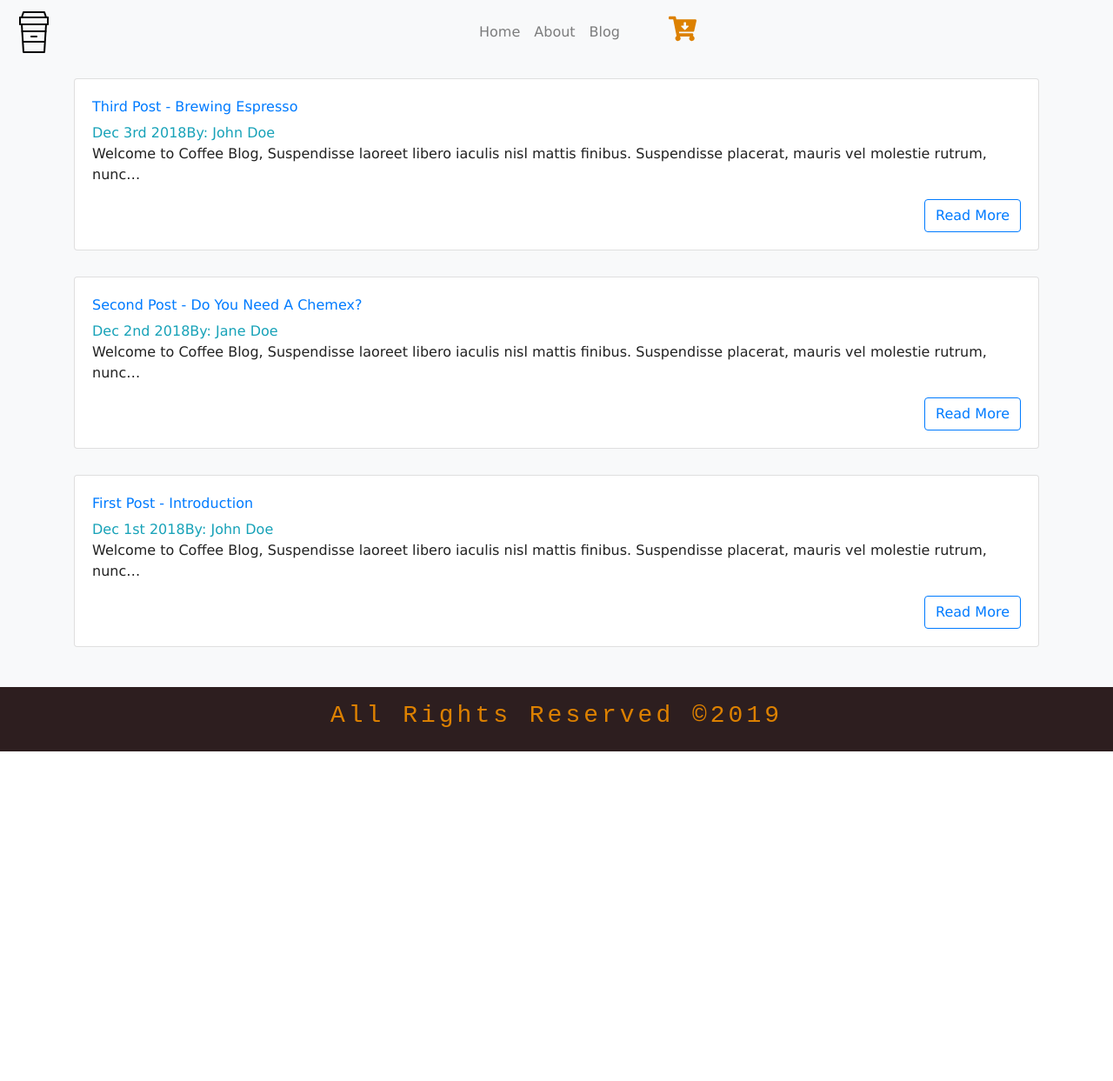
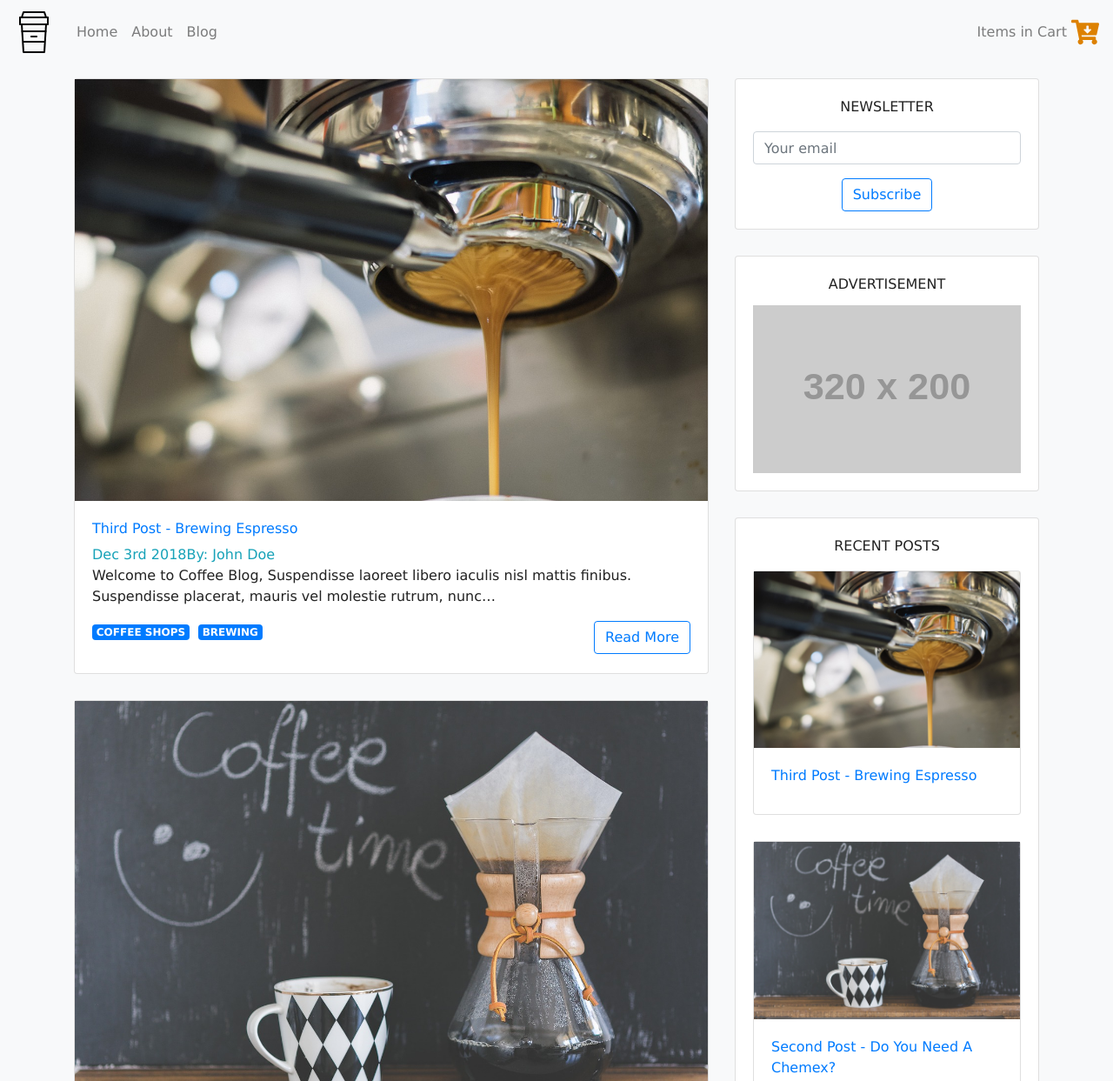
Before and after one commit to nickpizzo/regular-joes, a Gatsby site: page /blog in a window 1280 px wide. Shown: the top 1243 px of the page at 87% size. Before the commit the page ends 864 px from the top, so only its background shows below. Built offline with nearby package versions, Linux system fonts and the light colour scheme; Gatsby itself is replaced by a stand-in of ours; placeholder pictures from the web are drawn by us.

Commit message:
test total items in cart count

```diff
--- a/gatsby-node.js
+++ b/gatsby-node.js
@@ -5,3 +5,56 @@
  */
 
 // You can delete this file if you're not using it
+const slugify = require("./src/util/utilityFunctions")
+const path = require("path")
+
+exports.onCreateNode = ({ node, actions }) => {
+  const { createNodeField } = actions
+  if (node.internal.type === "MarkdownRemark") {
+    const slugFromTitle = slugify(node.frontmatter.title)
+    createNodeField({
+      node,
+      name: "slug",
+      value: slugFromTitle,
+    })
+  }
+}
+
+exports.createPages = ({ actions, graphql }) => {
+  const { createPage } = actions
+  const singlePostTemplate = path.resolve("src/templates/SinglePost.js")
+
+  return graphql(`
+    {
+      allMarkdownRemark(
+        filter: { fileAbsolutePath: { regex: "/(posts)/.*.md$/" } }
+      ) {
+        edges {
+          node {
+            frontmatter {
+              author
+              tags
+            }
+            fields {
+              slug
+            }
+          }
+        }
+      }
+    }
+  `).then(res => {
+    if (res.errors) return Promise.reject(res.errors)
+
+    const posts = res.data.allMarkdownRemark.edges
+
+    posts.forEach(({ node }) => {
+      createPage({
+        path: node.fields.slug,
+        component: singlePostTemplate,
+        context: {
+          slug: node.fields.slug,
+        },
+      })
+    })
+  })
+}
--- a/src/components/Blog/Post.js
+++ b/src/components/Blog/Post.js
@@ -1,20 +1,43 @@
 import React from "react"
 import { Link } from "gatsby"
-import { Card, CardTitle, CardText, CardSubtitle, CardBody } from "reactstrap"
+import {
+  Card,
+  CardTitle,
+  CardText,
+  CardSubtitle,
+  CardBody,
+  Badge,
+} from "reactstrap"
+import Img from "gatsby-image"
+import slugify from "../../util/utilityFunctions"
 
-const Post = ({ title, author, path, date, body }) => {
+const Post = ({ title, author, slug, date, body, fluid, tags }) => {
   return (
     <Card>
+      <Link to={slug}>
+        <Img className="card-image-top" fluid={fluid} />
+      </Link>
       <CardBody>
         <CardTitle>
-          <Link to={path}>{title}</Link>
+          <Link to={slug}>{title}</Link>
         </CardTitle>
         <CardSubtitle>
           <span className="text-info">{date}</span>
           <span className="text-info">By:&nbsp;{author}</span>
         </CardSubtitle>
         <CardText>{body}</CardText>
-        <Link to={path} className="btn btn-outline-primary float-right">
+        <ul className="post-tags">
+          {tags.map(tag => (
+            <li key={tag}>
+              <Link to={`/tag/${slugify(tag)}`}>
+                <Badge className="text-uppercase" color="primary">
+                  {tag}
+                </Badge>
+              </Link>
+            </li>
+          ))}
+        </ul>
+        <Link to={slug} className="btn btn-outline-primary float-right">
           Read More
         </Link>
       </CardBody>
--- /dev/null
+++ b/src/components/Blog/Sidebar.js
@@ -0,0 +1,97 @@
+import React from "react"
+import { graphql, StaticQuery, Link } from "gatsby"
+import Img from "gatsby-image"
+import { Card, CardTitle, CardBody, Form, FormGroup, Input } from "reactstrap"
+
+const sidebarQuery = graphql`
+  query {
+    allMarkdownRemark(
+      filter: { fileAbsolutePath: { regex: "/(posts)/.*.md$/" } }
+      sort: { fields: [frontmatter___date], order: DESC }
+      limit: 3
+    ) {
+      edges {
+        node {
+          id
+          frontmatter {
+            title
+            image {
+              childImageSharp {
+                fluid(maxWidth: 300) {
+                  ...GatsbyImageSharpFluid
+                }
+              }
+            }
+          }
+          fields {
+            slug
+          }
+        }
+      }
+    }
+  }
+`
+
+const Sidebar = () => (
+  <div>
+    <Card>
+      <CardBody>
+        <CardTitle className="text-center text-uppercase mb-3">
+          Newsletter
+        </CardTitle>
+        <Form className="text-center">
+          <FormGroup>
+            <Input type="email" placeholder="Your email" />
+          </FormGroup>
+          <button className="btn btn-outline-primary">Subscribe</button>
+        </Form>
+      </CardBody>
+    </Card>
+    <Card>
+      <CardBody>
+        <CardTitle className="text-center text-uppercase">
+          Advertisement
+        </CardTitle>
+        <img
+          src="https://via.placeholder.com/320X200"
+          alt="advert"
+          style={{ width: "100%" }}
+        />
+      </CardBody>
+    </Card>
+    <Card>
+      <CardBody>
+        <CardTitle className="text-center text-uppercase mb-3">
+          Recent Posts
+        </CardTitle>
+
+        <StaticQuery
+          query={sidebarQuery}
+          render={data => (
+            <div>
+              {data.allMarkdownRemark.edges.map(({ node }) => (
+                <Card key={node.id}>
+                  <Link to={node.fields.slug}>
+                    <Img
+                      className="card-image-top"
+                      fluid={node.frontmatter.image.childImageSharp.fluid}
+                    />
+                  </Link>
+                  <CardBody>
+                    <CardTitle>
+                      <Link to={node.fields.slug}>
+                        {node.frontmatter.title}
+                      </Link>
+                    </CardTitle>
+                  </CardBody>
+                </Card>
+              ))}
+            </div>
+          )}
+        />
+      </CardBody>
+    </Card>
+  </div>
+)
+
+export default Sidebar
--- a/src/components/Globals/Navbar.js
+++ b/src/components/Globals/Navbar.js
@@ -25,7 +25,7 @@ export default function Navbar() {
             : "collapse navbar-collapse"
         }
       >
-        <ul className="navbar-nav mx-auto">
+        <ul className="navbar-nav">
           <li className="nav-item">
             <Link to="/" className="nav-link text-capitalize">
               Home
@@ -41,8 +41,12 @@ export default function Navbar() {
               Blog
             </Link>
           </li>
-          <li className="nav-item ml-sm-5">
-            <FaCartArrowDown className="cart-icon snipcart-checkout" />
+          <li className="nav-item ml-sm-5 cart-container">
+            <div className="snipcart-summary snipcart-checkout">
+              <span className="snipcart-total-items" />
+              <span> &nbsp;Items in Cart&nbsp;</span>
+              <FaCartArrowDown className="cart-icon" />
+            </div>
           </li>
         </ul>
       </div>
--- a/src/pages/404.js
+++ b/src/pages/404.js
@@ -6,8 +6,10 @@ import SEO from "../components/seo"
 const NotFoundPage = () => (
   <Layout>
     <SEO title="404: Not found" />
-    <h1>NOT FOUND</h1>
-    <p>You just hit a route that doesn&#39;t exist... the sadness.</p>
+    <div className="container">
+      <h1>NOT FOUND</h1>
+      <p>You just hit a route that doesn&#39;t exist... the sadness.</p>
+    </div>
   </Layout>
 )
 
--- a/src/pages/blog.js
+++ b/src/pages/blog.js
@@ -3,35 +3,8 @@ import Layout from "../components/layout"
 import SEO from "../components/seo"
 import { graphql, StaticQuery } from "gatsby"
 import Post from "../components/Blog/Post"
-
-const BlogPage = () => (
-  <Layout>
-    <SEO title="About" keywords={[`gatsby`, `application`, `react`]} />
-    <div className="blog-page-wrap">
-      <div className="container">
-        <StaticQuery
-          query={blogQuery}
-          render={data => {
-            return (
-              <div>
-                {data.allMarkdownRemark.edges.map(({ node }) => (
-                  <Post
-                    id={node.id}
-                    title={node.frontmatter.title}
-                    author={node.frontmatter.author}
-                    path={node.frontmatter.path}
-                    date={node.frontmatter.date}
-                    body={node.excerpt}
-                  />
-                ))}
-              </div>
-            )
-          }}
-        />
-      </div>
-    </div>
-  </Layout>
-)
+import Sidebar from "../components/Blog/Sidebar"
+import { Col, Row } from "reactstrap"
 
 const blogQuery = graphql`
   query {
@@ -46,7 +19,17 @@ const blogQuery = graphql`
             title
             date(formatString: "MMM Do YYYY")
             author
-            path
+            tags
+            image {
+              childImageSharp {
+                fluid(maxWidth: 750) {
+                  ...GatsbyImageSharpFluid
+                }
+              }
+            }
+          }
+          fields {
+            slug
           }
           excerpt
         }
@@ -55,4 +38,43 @@ const blogQuery = graphql`
   }
 `
 
+const BlogPage = () => (
+  <Layout>
+    <SEO title="Blog" keywords={[`gatsby`, `application`, `react`]} />
+    <div className="blog-page-wrap">
+      <div className="container">
+        <Row>
+          <Col md="8">
+            <StaticQuery
+              query={blogQuery}
+              render={data => {
+                return (
+                  <div>
+                    {data.allMarkdownRemark.edges.map(({ node }) => (
+                      <Post
+                        key={node.id}
+                        title={node.frontmatter.title}
+                        author={node.frontmatter.author}
+                        slug={node.fields.slug}
+                        date={node.frontmatter.date}
+                        body={node.excerpt}
+                        fluid={node.frontmatter.image.childImageSharp.fluid}
+                        tags={node.frontmatter.tags}
+                      />
+                    ))}
+                  </div>
+                )
+              }}
+            />
+          </Col>
+
+          <Col md="4">
+            <Sidebar />
+          </Col>
+        </Row>
+      </div>
+    </div>
+  </Layout>
+)
+
 export default BlogPage
--- a/src/pages/posts/001-first-post.md
+++ b/src/pages/posts/001-first-post.md
@@ -2,7 +2,9 @@
 title: "First Post - Introduction"
 date: 2018-12-01 07:00:00
 author: "John Doe"
-path: "/first-post"
+image: ../../images/post1.jpg
+tags:
+  - beans
 ---
 
 Welcome to Coffee Blog, Suspendisse laoreet libero iaculis nisl mattis finibus. Suspendisse placerat, mauris vel molestie rutrum, nunc magna aliquet diam, sed sollicitudin nisl tortor sit amet ex. Curabitur in tristique nunc, sodales porta felis. Etiam venenatis consequat dui, ut semper nibh efficitur id. Praesent massa urna, auctor at neque ut, consectetur ornare erat. Fusce rutrum lacinia condimentum. Etiam porttitor, velit quis ornare dapibus, turpis enim vestibulum odio, in pellentesque elit urna eget dui. Maecenas tincidunt pellentesque ex. In consequat arcu non sodales dapibus. Nunc ornare purus metus, molestie porta tortor eleifend quis. Maecenas tempus elementum ligula, facilisis auctor lacus vulputate nec. Curabitur id urna aliquet, semper massa ut, aliquam arcu. Nam sed varius est, at eleifend ligula. Duis venenatis rhoncus metus.
--- a/src/pages/posts/002-second-post.md
+++ b/src/pages/posts/002-second-post.md
@@ -2,7 +2,10 @@
 title: "Second Post - Do You Need A Chemex?"
 date: 2018-12-02 07:00:00
 author: "Jane Doe"
-path: "/second-post"
+image: ../../images/post2.jpg
+tags:
+  - beans
+  - brewing
 ---
 
 Welcome to Coffee Blog, Suspendisse laoreet libero iaculis nisl mattis finibus. Suspendisse placerat, mauris vel molestie rutrum, nunc magna aliquet diam, sed sollicitudin nisl tortor sit amet ex. Curabitur in tristique nunc, sodales porta felis. Etiam venenatis consequat dui, ut semper nibh efficitur id. Praesent massa urna, auctor at neque ut, consectetur ornare erat. Fusce rutrum lacinia condimentum. Etiam porttitor, velit quis ornare dapibus, turpis enim vestibulum odio, in pellentesque elit urna eget dui. Maecenas tincidunt pellentesque ex. In consequat arcu non sodales dapibus. Nunc ornare purus metus, molestie porta tortor eleifend quis. Maecenas tempus elementum ligula, facilisis auctor lacus vulputate nec. Curabitur id urna aliquet, semper massa ut, aliquam arcu. Nam sed varius est, at eleifend ligula. Duis venenatis rhoncus metus.
--- a/src/pages/posts/003-third-post.md
+++ b/src/pages/posts/003-third-post.md
@@ -2,7 +2,10 @@
 title: "Third Post - Brewing Espresso"
 date: 2018-12-03 07:00:00
 author: "John Doe"
-path: "/third-post"
+image: ../../images/post3.jpg
+tags:
+  - Coffee Shops
+  - Brewing
 ---
 
 Welcome to Coffee Blog, Suspendisse laoreet libero iaculis nisl mattis finibus. Suspendisse placerat, mauris vel molestie rutrum, nunc magna aliquet diam, sed sollicitudin nisl tortor sit amet ex. Curabitur in tristique nunc, sodales porta felis. Etiam venenatis consequat dui, ut semper nibh efficitur id. Praesent massa urna, auctor at neque ut, consectetur ornare erat. Fusce rutrum lacinia condimentum. Etiam porttitor, velit quis ornare dapibus, turpis enim vestibulum odio, in pellentesque elit urna eget dui. Maecenas tincidunt pellentesque ex. In consequat arcu non sodales dapibus. Nunc ornare purus metus, molestie porta tortor eleifend quis. Maecenas tempus elementum ligula, facilisis auctor lacus vulputate nec. Curabitur id urna aliquet, semper massa ut, aliquam arcu. Nam sed varius est, at eleifend ligula. Duis venenatis rhoncus metus.
--- a/src/styles/_blog-page.scss
+++ b/src/styles/_blog-page.scss
@@ -3,6 +3,10 @@
   padding: 1em 0;
   .card {
     margin-bottom: 30px;
+  }
+  h2 {
+    margin: 0.5em;
+    line-height: 1.1;
   }
   ul.post-tags {
     padding: 0;
--- /dev/null
+++ b/src/styles/_header.scss
@@ -0,0 +1,22 @@
+.navbar-nav {
+  width: 100%;
+  .nav-item {
+    display: flex;
+    align-items: center;
+  }
+  .cart-container {
+    width: 100%;
+    justify-content: flex-end;
+    .snipcart-summary {
+      display: flex;
+      align-items: center;
+      cursor: pointer;
+      color: rgba(0, 0, 0, 0.5);
+      &:hover {
+        span {
+          color: rgba(0, 0, 0, 0.7);
+        }
+      }
+    }
+  }
+}
--- a/src/styles/index.scss
+++ b/src/styles/index.scss
@@ -5,3 +5,4 @@ $mainLight: #f8f9fa;
 @import "./blog-page";
 @import "./links";
 @import "./sidebar";
+@import "./header";
--- /dev/null
+++ b/src/util/utilityFunctions.js
@@ -0,0 +1,12 @@
+const slugify = function(text) {
+  return text
+    .toString()
+    .toLowerCase()
+    .replace(/\s+/g, "-") // Replace spaces with -
+    .replace(/[^\w-]+/g, "") // Remove all non-word chars
+    .replace(/--+/g, "-") // Replace multiple - with single -
+    .replace(/^-+/, "") // Trim - from start of text
+    .replace(/-+$/, "") // Trim - from end of text
+}
+
+module.exports = slugify
```
Also changed, not shown: src/templates/SinglePost.js (added, +77 -0 lines), src/images/post1.jpg (added), src/images/post2.jpg (added), src/images/post3.jpg (added).
